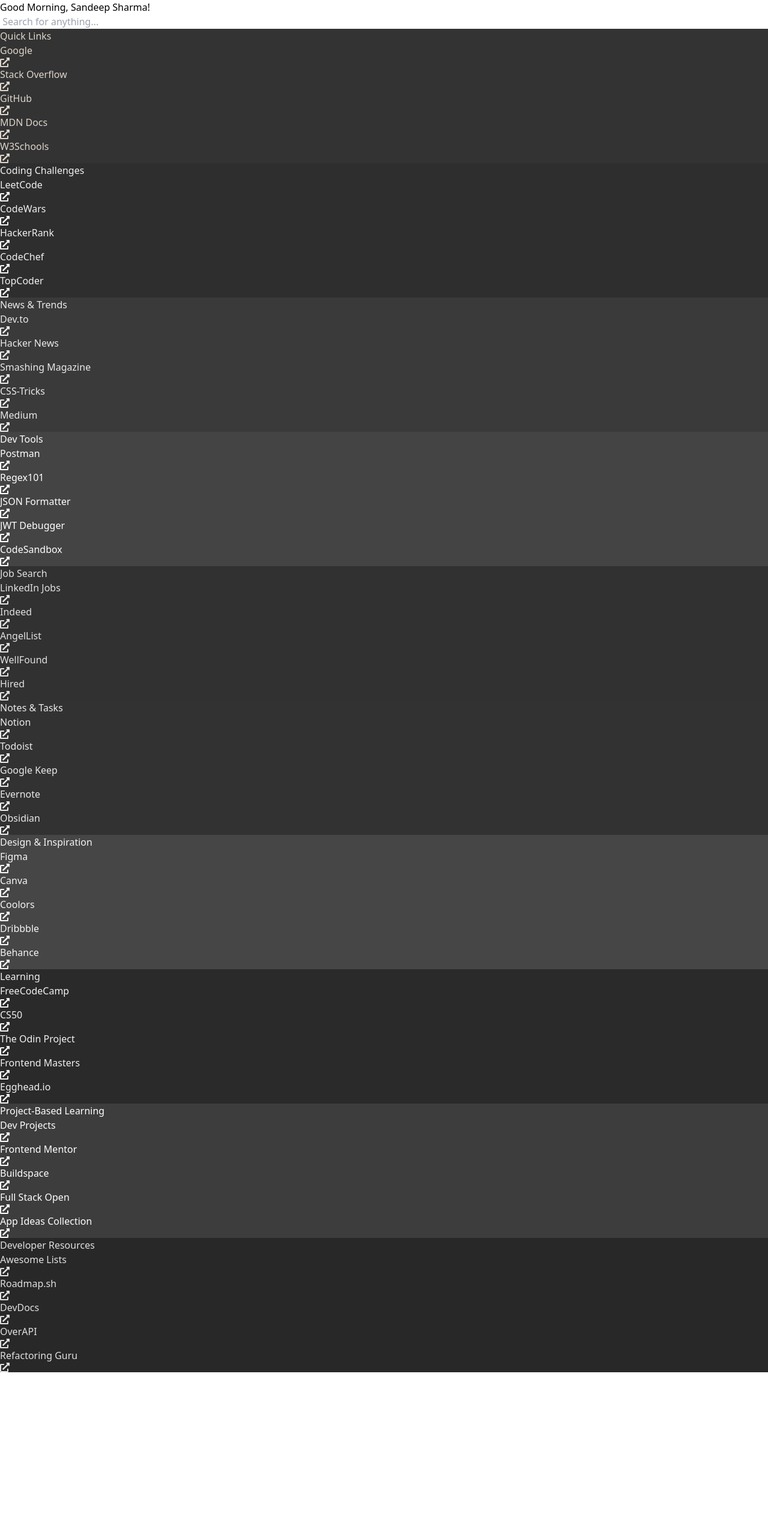
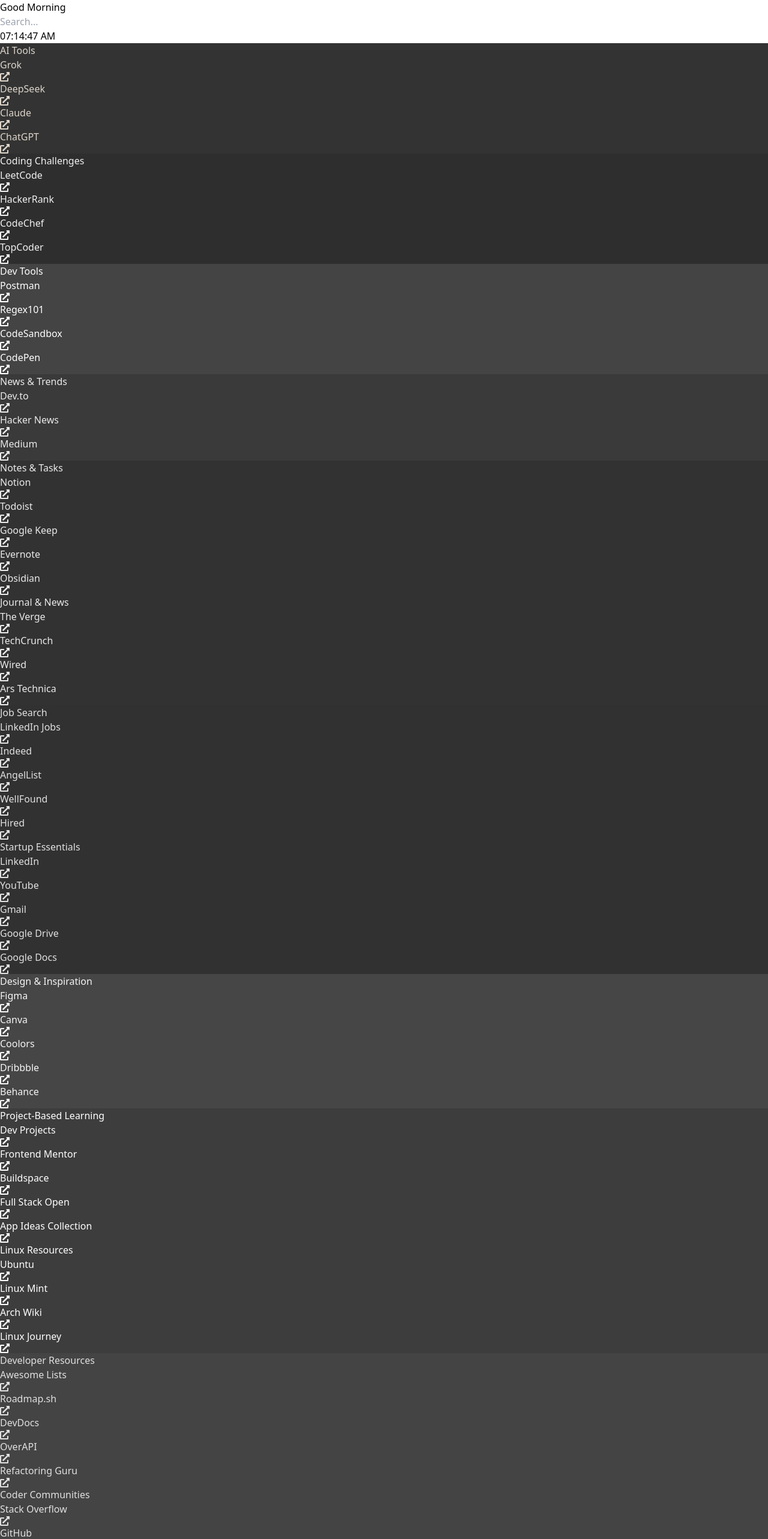
Before and after one commit to amrahs02/CustomHomepage, a React (Vite) app: page / in a window 1280 px wide. Shown: the top 2566 px of the page at 60% size. Before the commit the page ends 2288 px from the top, so only its background shows below. Built offline with nearby package versions, Linux system fonts and the light colour scheme.

Commit message:
Add TimeDisplay component; update Greeting and SearchBar styles

```diff
--- a/src/components/Greeting.jsx
+++ b/src/components/Greeting.jsx
@@ -1,3 +1,4 @@
+// Greeting Component
 const Greeting = () => {
   const hours = new Date().getHours();
   let greeting = "Good Evening";
@@ -9,8 +10,8 @@
   }
 
   return (
-      <div className="text-2xl w-full font-semibold text-gray-300">
-        {greeting}, Sandeep Sharma!
+    <div className="text-base sm:text-lg md:text-xl lg:text-2xl xl:text-2xl font-medium text-gray-300 whitespace-nowrap">
+      {greeting}
     </div>
   );
 };
--- a/src/components/Homepage.jsx
+++ b/src/components/Homepage.jsx
@@ -3,6 +3,7 @@
 import SectionCard from "../components/SectionCard";
 import Greeting from "./Greeting";
 import NameClock from "./NameClock";
+import TimeDisplay from "./TimeDisplay";
 import Weather from "./Weather";
 
 const Homepage = () => {
@@ -14,36 +15,32 @@
   };
 
   return (
-    <div className="min-h-screen flex flex-col items-center p-4 bg-[#1E1E1E] text-gray-200">
+    <div className="min-h-screen flex flex-col items-center px-4 bg-[#1E1E1E] text-gray-200">
       {/* Header */}
-      <header className="w-full flex flex-col items-center justify-center mb-3 text-center space-y-4">
-        <div className="flex flex-col sm:flex-row items-center justify-center space-x-4">
-          <Greeting />
-          {/* <Weather /> */}
-          {/* <NameClock /> */}
-        </div>
+      <header className="w-full flex flex-col items-center justify-evenly px-3 sm:px-4 md:px-5 lg:px-6 xl:px-8 py-2 sm:py-2.5 md:py-3 lg:py-3.5 xl:py-4 gap-3 sm:flex-row sm:gap-4 md:gap-6 lg:gap-8 xl:gap-10">
+        <Greeting />
         <SearchBar
           searchQuery={searchQuery}
           setSearchQuery={setSearchQuery}
           handleSearch={handleSearch}
         />
+        <TimeDisplay />
       </header>
 
-      {/* 🔥 Responsive Puzzle-Like Grid Layout */}
-      <div className="w-full grid gap-3 grid-cols-1 sm:grid-cols-2 md:grid-cols-3 lg:grid-cols-6 grid-rows-auto">
-        {/* 🔹 First Row - 4 Small Boxes */}
+      {/* Responsive Grid Layout */}
+      <div className="w-full grid gap-3 grid-cols-1 sm:grid-cols-2 lg:grid-cols-4 xl:grid-cols-6 auto-rows-fr">
+        {/* First Row */}
         <SectionCard
-          title="Quick Links"
+          title="AI Tools"
           bgColor="#333"
           textColor="#DDD5CB"
           links={[
-            { name: "Google", url: "https://www.google.com" },
-            { name: "Stack Overflow", url: "https://stackoverflow.com" },
-            { name: "GitHub", url: "https://github.com" },
-            { name: "MDN Docs", url: "https://developer.mozilla.org" },
-            { name: "W3Schools", url: "https://www.w3schools.com" },
+            { name: "Grok", url: "https://grok.com" },
+            { name: "DeepSeek", url: "https://deepseek.com" },
+            { name: "Claude", url: "https://claude.ai" },
+            { name: "ChatGPT", url: "https://www.chat.com" },
           ]}
-          className="col-span-1 sm:col-span-2 row-span-1 rounded-tl-3xl"
+          className="col-span-1 sm:col-span-2 lg:col-span-2 xl:col-span-2 row-span-1 rounded-tl-3xl rounded-br-3xl"
         />
 
         <SectionCard
@@ -52,12 +49,24 @@
           textColor="#F1F1F1"
           links={[
             { name: "LeetCode", url: "https://leetcode.com" },
-            { name: "CodeWars", url: "https://www.codewars.com" },
             { name: "HackerRank", url: "https://www.hackerrank.com" },
             { name: "CodeChef", url: "https://www.codechef.com" },
             { name: "TopCoder", url: "https://www.topcoder.com" },
           ]}
-          className="col-span-1 sm:col-span-2 row-span-1"
+          className="col-span-1 sm:col-span-1 lg:col-span-2 xl:col-span-2 row-span-1 rounded-bl-3xl"
+        />
+
+        <SectionCard
+          title="Dev Tools"
+          bgColor="#444444"
+          textColor="#FFF"
+          links={[
+            { name: "Postman", url: "https://www.postman.com" },
+            { name: "Regex101", url: "https://regex101.com" },
+            { name: "CodeSandbox", url: "https://codesandbox.io" },
+            { name: "CodePen", url: "https://codepen.io" },
+          ]}
+          className="col-span-1 sm:col-span-1 lg:col-span-1 xl:col-span-1 row-span-2 rounded-bl-3xl"
         />
 
         <SectionCard
@@ -67,40 +76,9 @@
           links={[
             { name: "Dev.to", url: "https://dev.to" },
             { name: "Hacker News", url: "https://news.ycombinator.com" },
-            { name: "Smashing Magazine", url: "https://www.smashingmagazine.com" },
-            { name: "CSS-Tricks", url: "https://css-tricks.com" },
             { name: "Medium", url: "https://medium.com/tag/development" },
           ]}
-          className="col-span-1 row-span-1 rounded-tr-3xl"
-        />
-
-        <SectionCard
-          title="Dev Tools"
-          bgColor="#444444"
-          textColor="#FFF"
-          links={[
-            { name: "Postman", url: "https://www.postman.com" },
-            { name: "Regex101", url: "https://regex101.com" },
-            { name: "JSON Formatter", url: "https://jsonformatter.org" },
-            { name: "JWT Debugger", url: "https://jwt.io" },
-            { name: "CodeSandbox", url: "https://codesandbox.io" },
-          ]}
-          className="col-span-1 row-span-1"
-        />
-
-        {/* 🔹 Second Row - 3 Larger Boxes */}
-        <SectionCard
-          title="Job Search"
-          bgColor="#323132"
-          textColor="#E1E1E1"
-          links={[
-            { name: "LinkedIn Jobs", url: "https://www.linkedin.com/jobs/" },
-            { name: "Indeed", url: "https://www.indeed.com" },
-            { name: "AngelList", url: "https://angel.co/jobs" },
-            { name: "WellFound", url: "https://wellfound.com/jobs" },
-            { name: "Hired", url: "https://hired.com" },
-          ]}
-          className="col-span-1 sm:col-span-3 row-span-1 rounded-bl-3xl"
+          className="col-span-1 sm:col-span-1 lg:col-span-1 xl:col-span-1 row-span-1 rounded-tr-3xl"
         />
 
         <SectionCard
@@ -114,7 +92,49 @@
             { name: "Evernote", url: "https://www.evernote.com" },
             { name: "Obsidian", url: "https://obsidian.md" },
           ]}
-          className="col-span-1 sm:col-span-2 row-span-1"
+          className="col-span-1 sm:col-span-1 lg:col-span-1 xl:col-span-1 row-span-1 rounded-br-3xl"
+        />
+
+        <SectionCard
+          title="Journal & News"
+          bgColor="#323232"
+          textColor="#EAEAEA"
+          links={[
+            { name: "The Verge", url: "https://www.theverge.com" },
+            { name: "TechCrunch", url: "https://techcrunch.com" },
+            { name: "Wired", url: "https://www.wired.com" },
+            { name: "Ars Technica", url: "https://arstechnica.com" },
+          ]}
+          className="col-span-1 sm:col-span-1 lg:col-span-1 xl:col-span-1 row-span-1 rounded-bl-3xl rounded-tr-3xl"
+        />
+
+        {/* Second Row */}
+        <SectionCard
+          title="Job Search"
+          bgColor="#323132"
+          textColor="#E1E1E1"
+          links={[
+            { name: "LinkedIn Jobs", url: "https://www.linkedin.com/jobs/" },
+            { name: "Indeed", url: "https://www.indeed.com" },
+            { name: "AngelList", url: "https://angel.co/jobs" },
+            { name: "WellFound", url: "https://wellfound.com/jobs" },
+            { name: "Hired", url: "https://hired.com" },
+          ]}
+          className="col-span-1 sm:col-span-1 lg:col-span-1 xl:col-span-1 row-span-2 rounded-tl-3xl rounded-bl-3xl"
+        />
+
+        <SectionCard
+          title="Startup Essentials"
+          bgColor="#323132"
+          textColor="#E1E1E1"
+          links={[
+            { name: "LinkedIn", url: "https://www.linkedin.com" },
+            { name: "YouTube", url: "https://www.youtube.com" },
+            { name: "Gmail", url: "https://mail.google.com" },
+            { name: "Google Drive", url: "https://drive.google.com" },
+            { name: "Google Docs", url: "https://docs.google.com" },
+          ]}
+          className="col-span-1 sm:col-span-1 lg:col-span-1 xl:col-span-1 row-span-1 rounded-br-3xl"
         />
 
         <SectionCard
@@ -128,24 +148,10 @@
             { name: "Dribbble", url: "https://dribbble.com" },
             { name: "Behance", url: "https://www.behance.net" },
           ]}
-          className="col-span-1 row-span-2"
+          className="col-span-1 sm:col-span-1 lg:col-span-1 xl:col-span-1 row-span-2"
         />
 
-        {/* 🔹 Third Row - 2 Medium Boxes */}
-        <SectionCard
-          title="Learning"
-          bgColor="#2A2A2A"
-          textColor="#F1F1F1"
-          links={[
-            { name: "FreeCodeCamp", url: "https://www.freecodecamp.org" },
-            { name: "CS50", url: "https://cs50.harvard.edu/" },
-            { name: "The Odin Project", url: "https://www.theodinproject.com" },
-            { name: "Frontend Masters", url: "https://frontendmasters.com" },
-            { name: "Egghead.io", url: "https://egghead.io" },
-          ]}
-          className="col-span-1 sm:col-span-2 row-span-1 rounded-br-3xl"
-        />
-
+        {/* Third Row */}
         <SectionCard
           title="Project-Based Learning"
           bgColor="#3D3D3D"
@@ -155,25 +161,72 @@
             { name: "Frontend Mentor", url: "https://www.frontendmentor.io/" },
             { name: "Buildspace", url: "https://buildspace.so/" },
             { name: "Full Stack Open", url: "https://fullstackopen.com" },
-            { name: "App Ideas Collection", url: "https://github.com/florinpop17/app-ideas" },
+            {
+              name: "App Ideas Collection",
+              url: "https://github.com/florinpop17/app-ideas",
+            },
           ]}
-          className="col-span-1 sm:col-span-3 row-span-1"
+          className="col-span-1 sm:col-span-2 lg:col-span-2 xl:col-span-2 row-span-1"
         />
 
-        {/* 🔹 Fourth Row - Full-Width Box */}
+        <SectionCard
+          title="Linux Resources"
+          bgColor="#3D3D3D"
+          textColor="#FFF"
+          links={[
+            { name: "Ubuntu", url: "https://ubuntu.com" },
+            { name: "Linux Mint", url: "https://linuxmint.com" },
+            { name: "Arch Wiki", url: "https://wiki.archlinux.org" },
+            { name: "Linux Journey", url: "https://linuxjourney.com" },
+          ]}
+          className="col-span-1 sm:col-span-2 lg:col-span-2 xl:col-span-2 row-span-1"
+        />
+
+        {/* Fourth Row */}
         <SectionCard
           title="Developer Resources"
-          bgColor="#282828"
+          bgColor="#444444"
           textColor="#E0E0E0"
           links={[
-            { name: "Awesome Lists", url: "https://github.com/sindresorhus/awesome" },
+            {
+              name: "Awesome Lists",
+              url: "https://github.com/sindresorhus/awesome",
+            },
             { name: "Roadmap.sh", url: "https://roadmap.sh/" },
             { name: "DevDocs", url: "https://devdocs.io" },
             { name: "OverAPI", url: "https://overapi.com" },
             { name: "Refactoring Guru", url: "https://refactoring.guru" },
           ]}
-          className="col-span-1 sm:col-span-6 row-span-1 rounded-3xl"
+          className="col-span-1 sm:col-span-2 lg:col-span-2 xl:col-span-2 row-span-1 rounded-3xl"
         />
+
+        <SectionCard
+          title="Coder Communities"
+          bgColor="#444444"
+          textColor="#E0E0E0"
+          links={[
+            { name: "Stack Overflow", url: "https://stackoverflow.com" },
+            { name: "GitHub", url: "https://github.com" },
+            { name: "Reddit r/programming", url: "https://www.reddit.com/r/programming/" },
+            { name: "Discord Dev Servers", url: "https://discord.com" },
+          ]}
+          className="col-span-1 sm:col-span-2 lg:col-span-1 xl:col-span-2 row-span-1 rounded-3xl"
+        />
+        <SectionCard
+          title="Coder Communities"
+          bgColor="#444444"
+          textColor="#E0E0E0"
+          links={[
+            { name: "Stack Overflow", url: "https://stackoverflow.com" },
+            { name: "GitHub", url: "https://github.com" },
+            { name: "Reddit r/programming", url: "https://www.reddit.com/r/programming/" },
+            { name: "Discord Dev Servers", url: "https://discord.com" },
+          ]}
+          className="col-span-1 sm:col-span-2 lg:col-span-1 xl:col-span-2 row-span-1 rounded-3xl"
+        />
+
+
+
       </div>
     </div>
   );
--- a/src/components/SearchBar.jsx
+++ b/src/components/SearchBar.jsx
@@ -1,13 +1,16 @@
+// SearchBar Component
 const SearchBar = ({ searchQuery, setSearchQuery, handleSearch }) => {
   return (
-      <form onSubmit={handleSearch} className="w-full rounded-full">
+    <form
+      onSubmit={handleSearch}
+      className="w-full sm:w-80 md:w-80 lg:w-96 xl:w-[400px]"
+    >
       <input
         type="text"
-          //write something cool
-          placeholder=" Search for anything..."
+        placeholder="Search..."
         value={searchQuery}
         onChange={(e) => setSearchQuery(e.target.value)}
-          className="w-full p-4 text-lg bg-[#252526] text-gray-300 rounded-2xl focus:outline-none focus:ring-2 focus:ring-gray-500 transition"
+        className="w-full p-2  sm:p-2.5 md:p-3 lg:p-3.5 xl:p-4 text-sm sm:text-sm md:text-base lg:text-base xl:text-lg bg-[#252526] text-gray-300 rounded-bl-2xl rounded-tr-2xl focus:outline-none focus:ring-2 focus:ring-gray-500 transition duration-200"
       />
     </form>
   );
--- /dev/null
+++ b/src/components/TimeDisplay.jsx
@@ -0,0 +1,25 @@
+import { useState, useEffect } from "react";
+
+const TimeDisplay = () => {
+  const [time, setTime] = useState(new Date());
+
+  useEffect(() => {
+    const interval = setInterval(() => {
+      setTime(new Date()); // Update time every second
+    }, 1000);
+
+    return () => clearInterval(interval); // Cleanup interval on unmount
+  }, []);
+
+  return (
+    <div className="text-xl font-medium text-gray-300 bg-[#252526] px-4 py-2 rounded-tl-3xl">
+      {time.toLocaleTimeString([], {
+        hour: "2-digit",
+        minute: "2-digit",
+        second: "2-digit", // Ensure seconds are displayed
+      })}
+    </div>
+  );
+};
+
+export default TimeDisplay;
```
Lines whose indentation alone changed are shown as unchanged.
